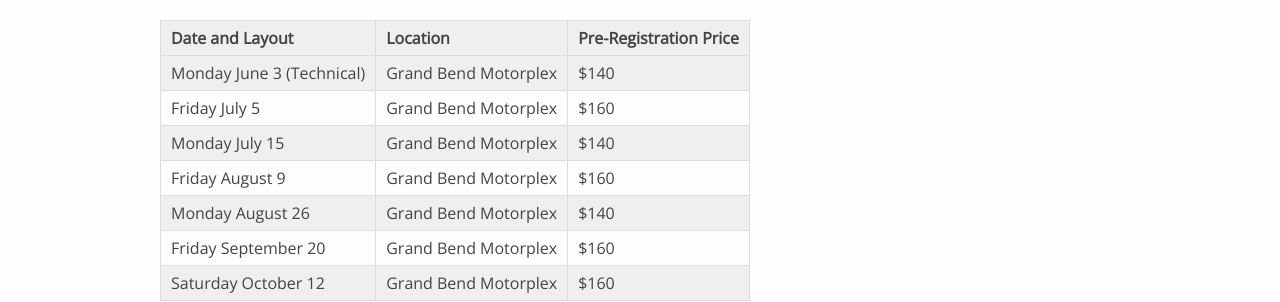
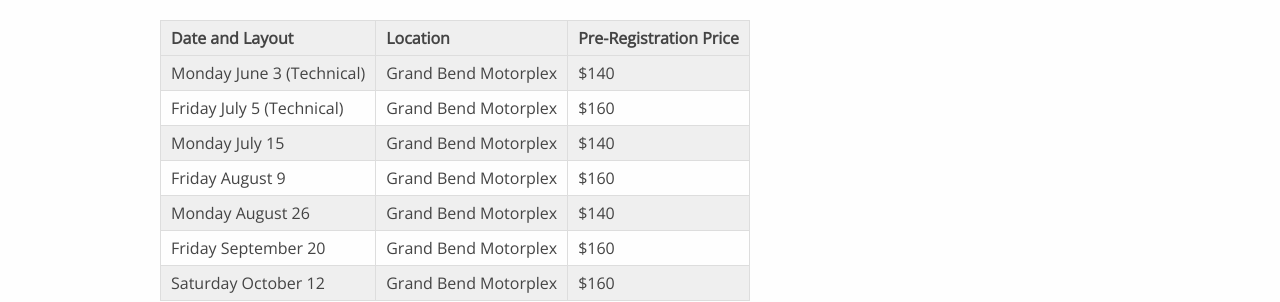
Before and after one commit to kwsportracing/site, a Jekyll site: the page built from docs/dates.md, in a window 1280 px wide and 900 px high. Shown: the part 144-446 px from the top of the window. Built offline with Jekyll 4.4.1, drawn with Linux system fonts in a browser that asks for light colours; nearby versions of some CDN libraries.

Commit message:
Update dates.md
Updated July 5th layout

```diff
--- a/docs/dates.md
+++ b/docs/dates.md
@@ -9,7 +9,7 @@
 | Date and Layout           | Location             | Pre-Registration Price |
 |---------------------------|----------------------|------------------------|
 | Monday June 3 (Technical) | Grand Bend Motorplex | $140                   |
-| Friday July 5             | Grand Bend Motorplex | $160                   |
+| Friday July 5 (Technical) | Grand Bend Motorplex | $160                   |
 | Monday July 15            | Grand Bend Motorplex | $140                   |
 | Friday August 9           | Grand Bend Motorplex | $160                   |
 | Monday August 26          | Grand Bend Motorplex | $140                   |
```
